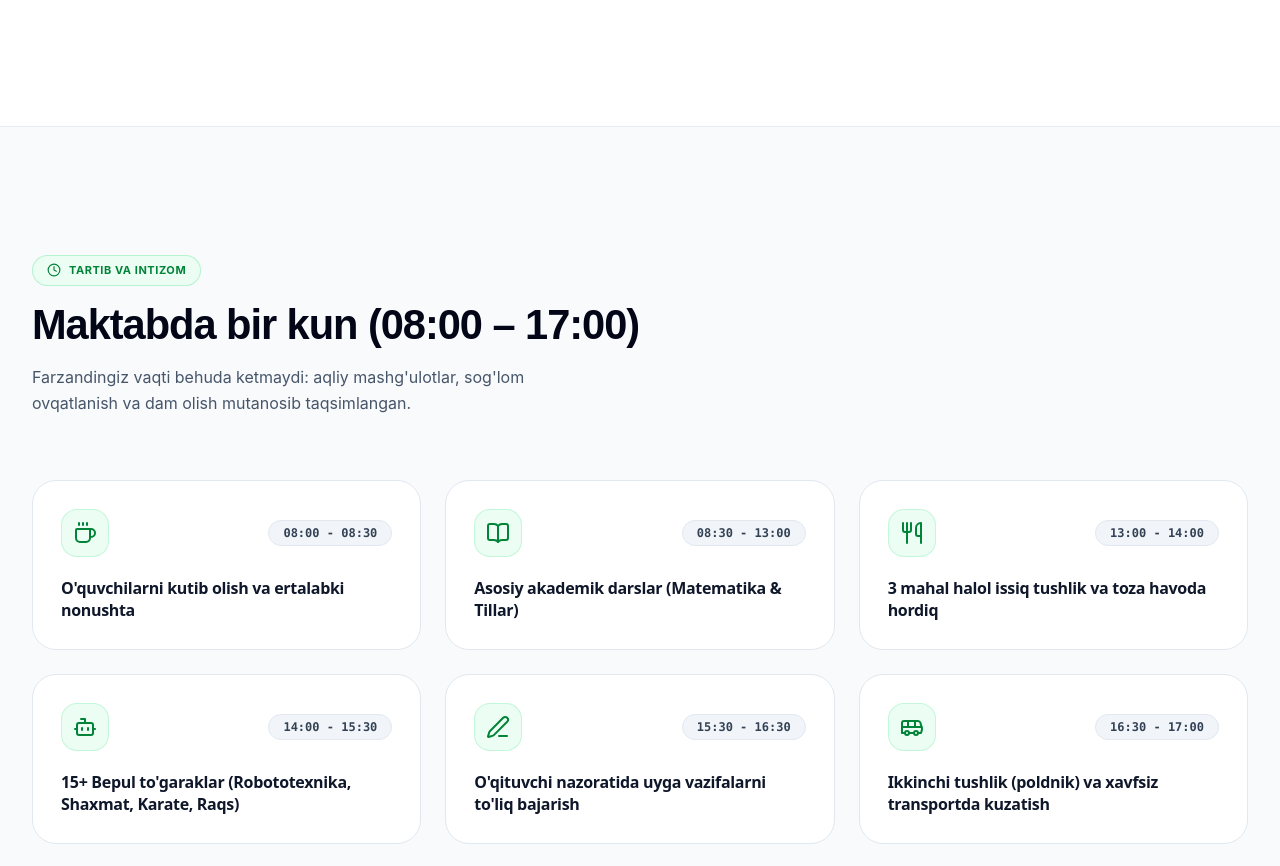
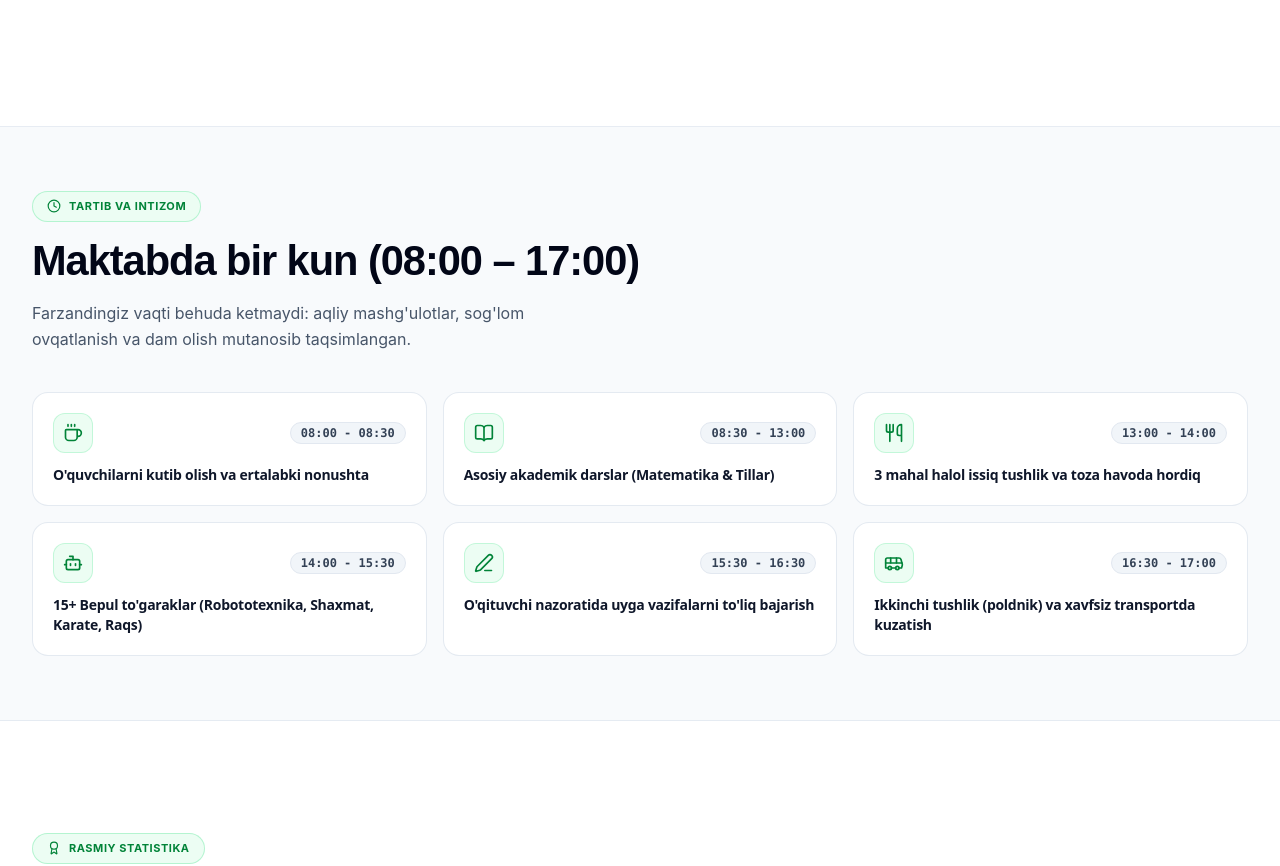
Before and after one commit to alisher-ds/algoritm-academy, a Next.js app: page / in a window 1280 px wide. Shown: the part 2420-3286 px from the top of the page. Built offline with nearby package versions, Linux system fonts and the light colour scheme; no server answers.

Commit message:
refactor: refine course cards, lead modal, teachers section, and compact daily schedule

```diff
--- a/src/components/CourseCatalog.tsx
+++ b/src/components/CourseCatalog.tsx
@@ -10,8 +10,7 @@ import {
   Search,
   CheckCircle2,
   GraduationCap,
-  MapPin,
-  Flame
+  MapPin
 } from "lucide-react";
 import { ECOSYSTEM_DATA } from "@/data/ecosystemData";
 import SectionHeader from "@/components/SectionHeader";
@@ -108,10 +107,6 @@ export default function CourseCatalog({ onOpenLeadModal, compact = false }: Cour
             <div className="absolute top-0 right-0 w-80 h-80 bg-brand-500/10 rounded-full blur-3xl pointer-events-none" />
             <div className="relative z-10 flex flex-col lg:flex-row lg:items-center justify-between gap-6">
               <div className="space-y-3 max-w-2xl">
-                <div className="inline-flex items-center gap-2 px-3 py-1 rounded-full bg-brand-500/20 text-brand-300 text-xs font-bold border border-brand-500/30">
-                  <Flame className="w-3.5 h-3.5 text-amber-400 fill-amber-400" />
-                  <span>2026-Mavsum: 8 ta yangi guruh ochildi!</span>
-                </div>
                 <h3 className="font-display text-xl sm:text-2xl font-black text-white tracking-tight">
                   Biologiya, Kimyo, Fizika, Ingliz tili 0 dan, Matematika 5–8, Ona tili, Huquq va Tarix
                 </h3>
@@ -217,7 +212,7 @@ export default function CourseCatalog({ onOpenLeadModal, compact = false }: Cour
               <div className="pt-4 border-t border-white/10">
                 <div className="flex items-center justify-between mb-4">
                   <div>
-                    <span className="text-[10px] text-slate-500 font-semibold uppercase block">Kafedra Mudiri / Murabbiy</span>
+                    <span className="text-[10px] text-slate-500 font-semibold uppercase block">Murabbiy</span>
                     <h4 className="text-xs font-bold text-white">{course.mentor.name}</h4>
                     <span className="text-[10px] text-slate-400 block">{course.mentor.role}</span>
                   </div>
--- a/src/components/DailyScheduleSection.tsx
+++ b/src/components/DailyScheduleSection.tsx
@@ -17,7 +17,7 @@ const ICON_MAP: Record<string, ComponentType<{ className?: string }>> = {
 
 export default function DailyScheduleSection() {
   return (
-    <section className="bg-slate-50 py-24 sm:py-32 text-slate-900 border-b border-slate-200/80" id="kun-tartibi">
+    <section className="bg-slate-50 py-12 sm:py-16 text-slate-900 border-b border-slate-200/80" id="kun-tartibi">
       <div className="max-w-7xl mx-auto px-4 sm:px-6 lg:px-8">
 
         {/* Section Header */}
@@ -26,28 +26,28 @@ export default function DailyScheduleSection() {
           eyebrowIcon={Clock}
           title="Maktabda bir kun (08:00 – 17:00)"
           description="Farzandingiz vaqti behuda ketmaydi: aqliy mashg'ulotlar, sog'lom ovqatlanish va dam olish mutanosib taqsimlangan."
-          className="mb-16"
+          className="mb-8 sm:mb-10"
         />
 
-        {/* Schedule Timeline Grid */}
-        <div className="grid grid-cols-1 sm:grid-cols-2 lg:grid-cols-3 gap-6">
+        {/* Schedule Timeline Grid - Compact */}
+        <div className="grid grid-cols-1 sm:grid-cols-2 lg:grid-cols-3 gap-3.5 sm:gap-4">
           {ECOSYSTEM_DATA.school.dailySchedule.map((item, idx) => {
             const IconComponent = ICON_MAP[item.icon] || Clock;
             return (
               <div
                 key={idx}
-                className="group p-7 rounded-3xl bg-white border border-slate-200 shadow-xs hover:border-brand-500 hover:shadow-md transition-all duration-200 text-left flex flex-col justify-between"
+                className="group p-4 sm:p-5 rounded-2xl bg-white border border-slate-200/90 shadow-xs hover:border-brand-500 hover:shadow-md transition-all duration-200 text-left flex flex-col justify-between"
               >
                 <div>
-                  <div className="flex items-center justify-between mb-5">
-                    <div className="w-12 h-12 rounded-2xl bg-brand-50 text-brand-700 border border-brand-200/60 flex items-center justify-center transition-colors group-hover:bg-brand-500 group-hover:text-white">
-                      <IconComponent className="w-6 h-6" />
+                  <div className="flex items-center justify-between mb-3">
+                    <div className="w-9 h-9 sm:w-10 sm:h-10 rounded-xl bg-brand-50 text-brand-700 border border-brand-200/60 flex items-center justify-center transition-colors group-hover:bg-brand-500 group-hover:text-white shrink-0">
+                      <IconComponent className="w-4 h-4 sm:w-5 sm:h-5" />
                     </div>
-                    <span className="px-3.5 py-1 rounded-full bg-slate-100 text-slate-700 border border-slate-200 text-xs font-bold font-mono">
+                    <span className="px-2.5 py-0.5 rounded-full bg-slate-100 text-slate-700 border border-slate-200 text-[11px] sm:text-xs font-bold font-mono">
                       {item.time}
                     </span>
                   </div>
-                  <h4 className="text-base font-bold text-slate-900 leading-snug">
+                  <h4 className="text-xs sm:text-sm font-bold text-slate-900 leading-snug">
                     {item.title}
                   </h4>
                 </div>
--- a/src/components/LeadBannerSection.tsx
+++ b/src/components/LeadBannerSection.tsx
@@ -104,7 +104,7 @@ export default function LeadBannerSection() {
                 </div>
                 <div className="flex items-center gap-2">
                   <CheckCircle2 className="w-4 h-4 text-brand-400 shrink-0" />
-                  <span>15 daqiqada mutaxassis aloqasi</span>
+                  <span>Tez orada mutaxassis aloqasi</span>
                 </div>
               </div>
             </div>
--- a/src/components/LeadModal.tsx
+++ b/src/components/LeadModal.tsx
@@ -1,7 +1,7 @@
 "use client";
 
 import React, { useCallback, useEffect, useState } from "react";
-import { X, CheckCircle2, Phone, User, Send, Sparkles, Loader2, Info, AlertCircle } from "lucide-react";
+import { X, CheckCircle2, Phone, User, Send, Loader2, Info, AlertCircle } from "lucide-react";
 import { submitLead, type LeadType } from "@/lib/leads";
 
 interface LeadModalProps {
@@ -208,11 +208,7 @@ export default function LeadModal({
         ) : (
           <div>
             <div className="text-left mb-6">
-              <span className="inline-flex items-center gap-1.5 px-3 py-1 rounded-full bg-brand-500/20 text-brand-400 text-[10px] font-bold tracking-wider uppercase border border-brand-500/30">
-                <Sparkles className="w-3 h-3" />
-                1 Kunlik Bepul Sinov Darsi
-              </span>
-              <h3 className="font-display text-2xl font-extrabold text-white mt-2">
+              <h3 className="font-display text-2xl font-extrabold text-white">
                 Qabulga Yozilish
               </h3>
               <p className="text-xs text-slate-400 mt-1">
@@ -314,7 +310,7 @@ export default function LeadModal({
               </div>
 
               <p className="text-[11px] text-slate-400 text-center">
-                Ma&apos;lumotlaringiz maxfiy saqlanadi. Mutaxassisimiz 15 daqiqada aloqaga chiqadi.
+                Ma&apos;lumotlaringiz maxfiy saqlanadi. Mutaxassisimiz tez orada aloqaga chiqadi.
               </p>
             </form>
           </div>
--- a/src/components/SchoolPrograms.tsx
+++ b/src/components/SchoolPrograms.tsx
@@ -26,7 +26,7 @@ export default function SchoolPrograms({ onOpenLeadModal }: SchoolProgramsProps)
 
         {/* Section Header */}
         <SectionHeader
-          eyebrow="1-qanot: Algoritm School"
+          eyebrow="Algoritm School"
           eyebrowIcon={School}
           title="0–11 sinf xususiy maktab dasturlari"
           description="0-sinfdan boshlab OTM grantlarigacha bo'lgan uzluksiz, o'zbek va rus tillaridagi chuqurlashtirilgan to'liq kunlik ta'lim bosqichlari."
--- a/src/components/TeacherGrid.tsx
+++ b/src/components/TeacherGrid.tsx
@@ -641,11 +641,6 @@ export default function TeacherGrid({ onSelectTeacherForConsultation }: TeacherG
           </div>
         </div>
 
-        {/* Foydalanuvchiga qisqa eslatma */}
-        <p className="text-center text-xs text-slate-400 mt-4 flex items-center justify-center gap-2 font-medium">
-          <span>👈 Barmoq yoki sichqoncha bilan surishingiz yoki ustoz kartochkasini bosishingiz mumkin 👉</span>
-        </p>
-
         {/* Bottom Reassurance Banner */}
         <div className="mt-14 p-6 sm:p-8 rounded-3xl bg-slate-50 border border-slate-200 flex flex-col sm:flex-row items-center justify-between gap-6 text-left">
           <div className="flex items-center gap-4">
```
